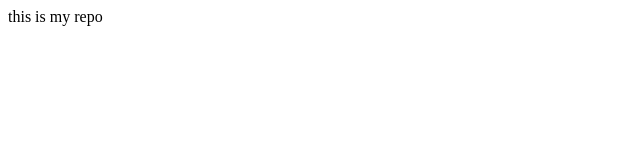
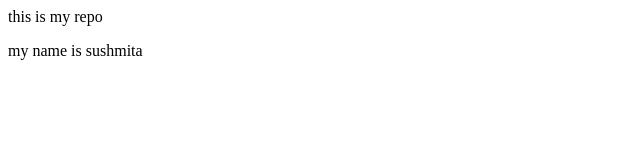
Before and after one commit to Sushmitadas1910/localrepo, a plain HTML site: page index.html in a window 1280 px wide. Shown: the whole page, without its empty margins (0-640 px from the left). Drawn offline with Linux system fonts and the light colour scheme.

Commit message:
added my name

```diff
--- a/index.html
+++ b/index.html
@@ -1 +1,2 @@
 <p> this is my repo</p>
+<p>my name is sushmita</p>
```
